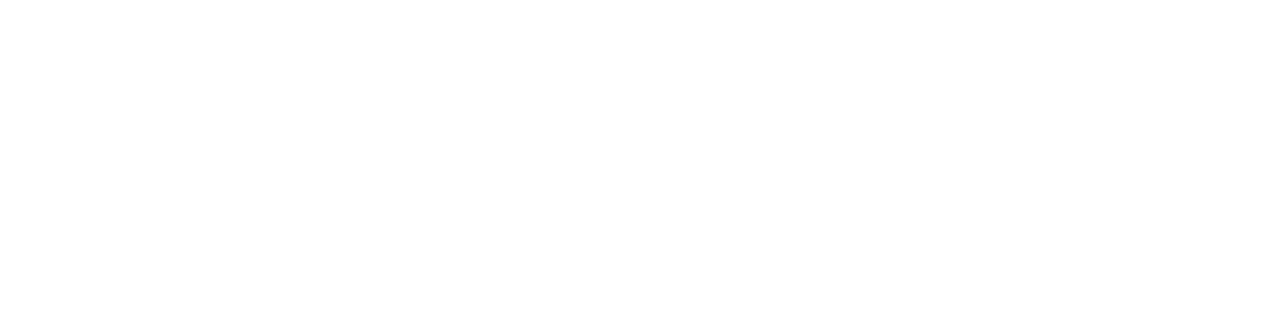
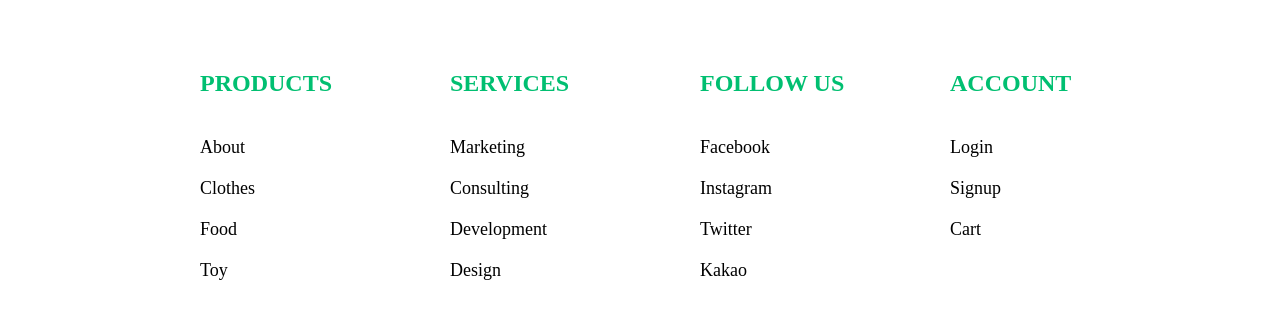
Before and after one commit to Seo-Dongwoo/MyPet, a React (Create React App) app: page / in a window 1280 px wide. Shown: the part 883-1202 px from the top of the page. Before the commit the page ends 873 px from the top, so only its background shows below. Built offline with nearby package versions, Linux system fonts and the light colour scheme; no server answers.

Commit message:
feature/footer

```diff
--- a/package.json
+++ b/package.json
@@ -5,6 +5,8 @@
   "dependencies": {
     "@emotion/react": "^11.10.5",
     "@emotion/styled": "^11.10.5",
+    "@fortawesome/fontawesome-svg-core": "^6.2.1",
+    "@fortawesome/free-solid-svg-icons": "^6.2.1",
     "@mui/material": "^5.10.13",
     "@mui/x-data-grid": "^5.17.10",
     "@reduxjs/toolkit": "^1.9.0",
--- a/src/components/footer/Footer.jsx
+++ b/src/components/footer/Footer.jsx
@@ -1,12 +1,89 @@
 import React from "react";
 import styled from "styled-components";
+import { Link } from "react-router-dom";
 
 const Footer = () => {
-  return <Container>Footer</Container>;
+  return (
+    <Container>
+      <Wrapper>
+        <Row>
+          <Column>
+            <Title>PRODUCTS</Title>
+            <ItemLink to="/">About</ItemLink>
+            <ItemLink to="/clothes">Clothes</ItemLink>
+            <ItemLink to="/food">Food</ItemLink>
+            <ItemLink to="/toy">Toy</ItemLink>
+          </Column>
+          <Column>
+            <Title>SERVICES</Title>
+            <ItemLink>Marketing</ItemLink>
+            <ItemLink>Consulting</ItemLink>
+            <ItemLink>Development</ItemLink>
+            <ItemLink>Design</ItemLink>
+          </Column>
+          <Column>
+            <Title>FOLLOW US</Title>
+            <ItemLink>Facebook</ItemLink>
+            <ItemLink>Instagram</ItemLink>
+            <ItemLink>Twitter</ItemLink>
+            <ItemLink>Kakao</ItemLink>
+          </Column>
+          <Column>
+            <Title>ACCOUNT</Title>
+            <ItemLink to="/login">Login</ItemLink>
+            <ItemLink to="/signup">Signup</ItemLink>
+            <ItemLink to="/cart">Cart</ItemLink>
+          </Column>
+        </Row>
+      </Wrapper>
+    </Container>
+  );
 };
 const Container = styled.div`
-  position: relative;
-  width: 100%;
-  height: 200px;
+  padding: 80px 60px;
 `;
+
+const Wrapper = styled.div`
+  display: flex;
+  flex-direction: column;
+  justify-content: center;
+  max-width: 1000px;
+  margin: 0 auto;
+`;
+
+const Column = styled.div`
+  display: flex;
+  flex-direction: column;
+  text-align: left;
+  margin-left: 60px;
+`;
+
+const Row = styled.div`
+  display: grid;
+  grid-template-columns: repeat(auto-fill, minmax(230px, 1fr));
+  grid-top: 20px;
+
+  @media (max-width: 1000px) {
+    grid-template-columns: repeat(auto-fill, minmax(200px, 1fr));
+  }
+`;
+
+const ItemLink = styled(Link)`
+  margin-bottom: 20px;
+  font-size: 18px;
+  text-decoration: none;
+  color: black;
+  &:hover {
+    color: #01bf71;
+    transition: 200ms ease-in;
+  }
+`;
+
+const Title = styled.div`
+  font-size: 24px;
+  margin-bottom: 40px;
+  font-weight: bold;
+  color: #01bf71;
+`;
+
 export default Footer;
--- a/src/components/home/MainSection.jsx
+++ b/src/components/home/MainSection.jsx
@@ -1,10 +1,12 @@
 import React from "react";
 import Slider from "./slider/Slider";
+import Products from "./products/Products";
 
 const MainSection = () => {
   return (
     <>
       <Slider />
+      <Products />
     </>
   );
 };
--- a/src/pages/home/Home.jsx
+++ b/src/pages/home/Home.jsx
@@ -1,14 +1,14 @@
 import React from "react";
 import Header from "../../components/header/Header";
 import MainSection from "../../components/home/MainSection";
-import Products from "../../components/home/products/Products";
+import Footer from "../../components/footer/Footer";
 
 const Home = () => {
   return (
     <div>
       <Header />
       <MainSection />
-      <Products />
+      <Footer />
     </div>
   );
 };
```
Also changed, not shown: 1 other file (tests, documents, lock files or other folders).
